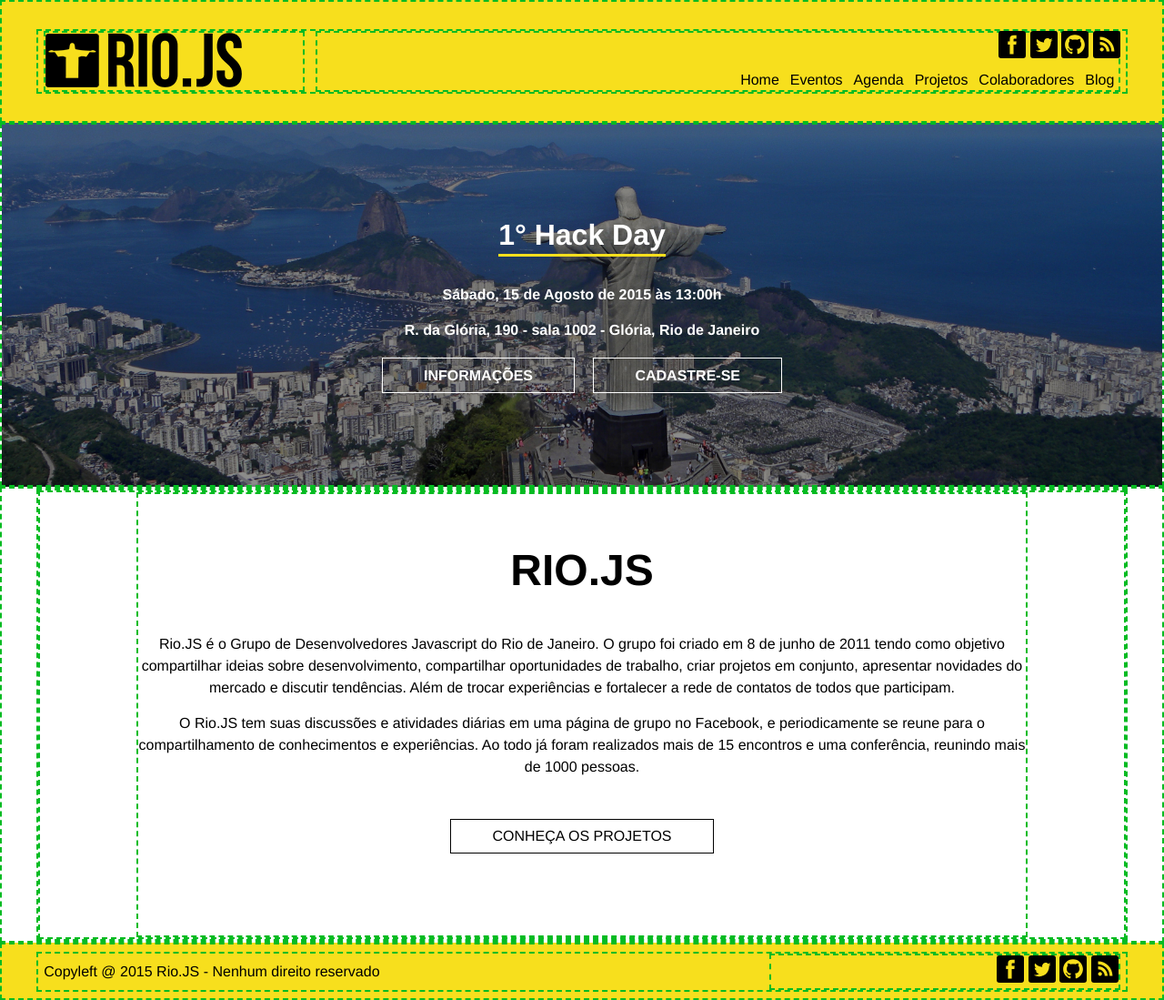
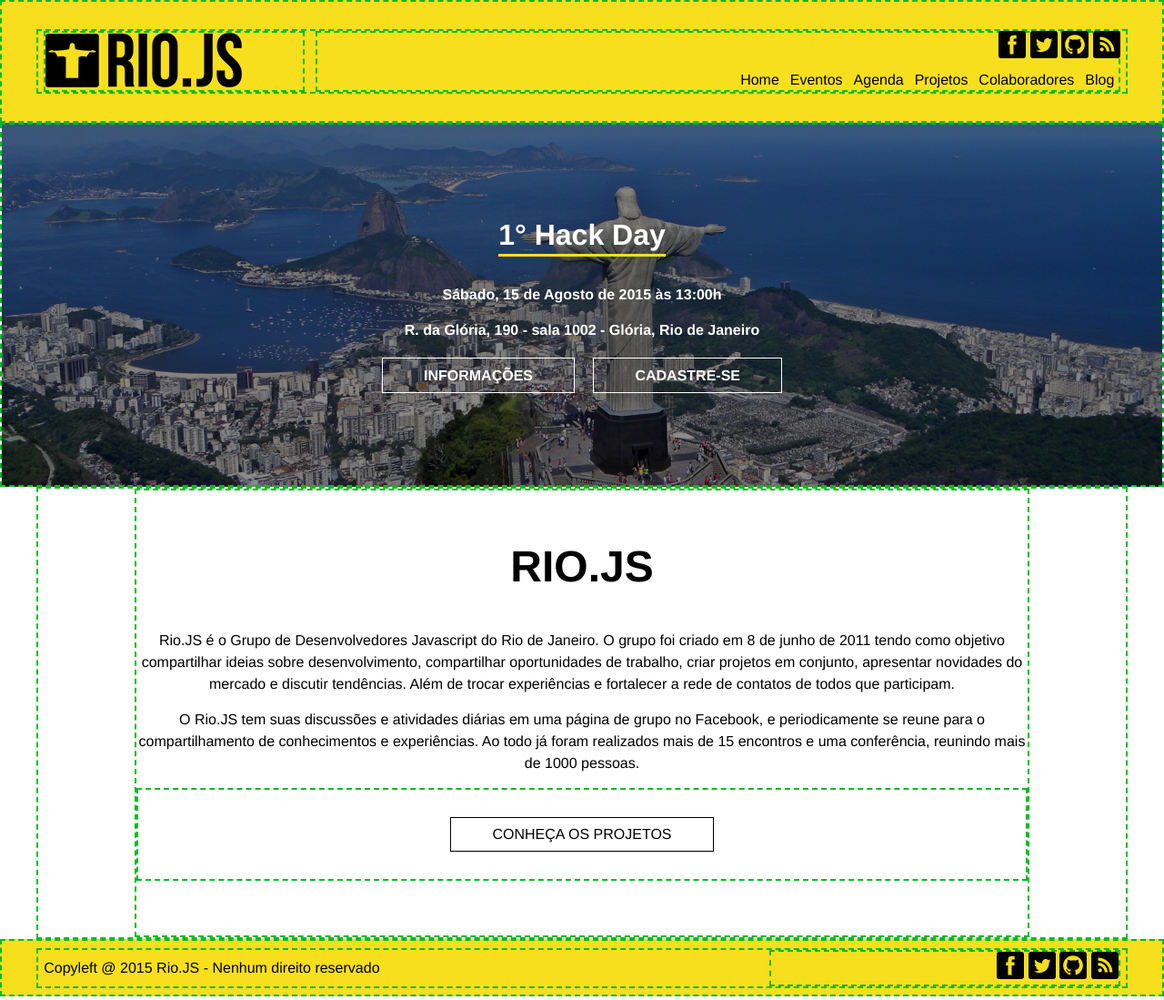
Before and after one commit to riojs-org/blog, a Jekyll site: the page built from index.html, in a window 1280 px wide. Shown: the whole page at 91% size. Built offline with Jekyll 4.4.1, drawn with Linux system fonts in a browser that asks for light colours.

Commit message:
jekyll _layouts rectored

```diff
--- a/_layouts/home.html
+++ b/_layouts/home.html
@@ -1,10 +1,12 @@
 {% include header.html %}
 {% include featured.html %}
 
-	<div class='main'>
-		<div class="container">
+<div class="container">
+	<div class="content">
+
 			{{ content }}
-		</div>
+
 	</div>
+</div>
 
 {% include footer.html %}
--- a/assets/css/components/_text.sass
+++ b/assets/css/components/_text.sass
@@ -2,6 +2,7 @@
 	font-size: $base-font-size*3
 	margin: 0 0 $spacing-unit*1.5
 	text-transform: uppercase
+	text-align: center
 
 .paragraph
 	margin: 0 0 $spacing-unit/2
--- a/index.html
+++ b/index.html
@@ -4,14 +4,13 @@
 class: home
 description: "RioJs Descrição"
 ---
-<div class="container">
-	<div class="content center">
-		<h1 class="heading-lv1">Rio.JS</h1>
 
-		<p class="paragraph">Rio.JS é o Grupo de Desenvolvedores Javascript do Rio de Janeiro. O grupo foi criado em 8 de junho de 2011 tendo como objetivo compartilhar ideias sobre desenvolvimento, compartilhar oportunidades de trabalho, criar projetos em conjunto, apresentar novidades do mercado e discutir tendências. Além de trocar experiências e fortalecer a rede de contatos de todos que participam.</p>
+<h1 class="heading-lv1">Rio.JS</h1>
 
-		<p class="paragraph">O Rio.JS tem suas discussões e atividades diárias em uma página de grupo no Facebook, e periodicamente se reune para o compartilhamento de conhecimentos e experiências. Ao todo já foram realizados mais de 15 encontros e uma conferência, reunindo mais de 1000 pessoas.</p>
+<p class="paragraph center">Rio.JS é o Grupo de Desenvolvedores Javascript do Rio de Janeiro. O grupo foi criado em 8 de junho de 2011 tendo como objetivo compartilhar ideias sobre desenvolvimento, compartilhar oportunidades de trabalho, criar projetos em conjunto, apresentar novidades do mercado e discutir tendências. Além de trocar experiências e fortalecer a rede de contatos de todos que participam.</p>
 
-		<a href="{{ "projetos" | prepend: site.baseurl }}" class="button">Conheça os projetos</a>
-	</div>
+<p class="paragraph center">O Rio.JS tem suas discussões e atividades diárias em uma página de grupo no Facebook, e periodicamente se reune para o compartilhamento de conhecimentos e experiências. Ao todo já foram realizados mais de 15 encontros e uma conferência, reunindo mais de 1000 pessoas.</p>
+
+<div class="center">
+	<a href="{{ "projetos" | prepend: site.baseurl }}" class="button auto-center">Conheça os projetos</a>
 </div>
```
Also changed, not shown: _layouts/blog.html (+6 -2 lines), _layouts/post.html (+4 -4 lines).
